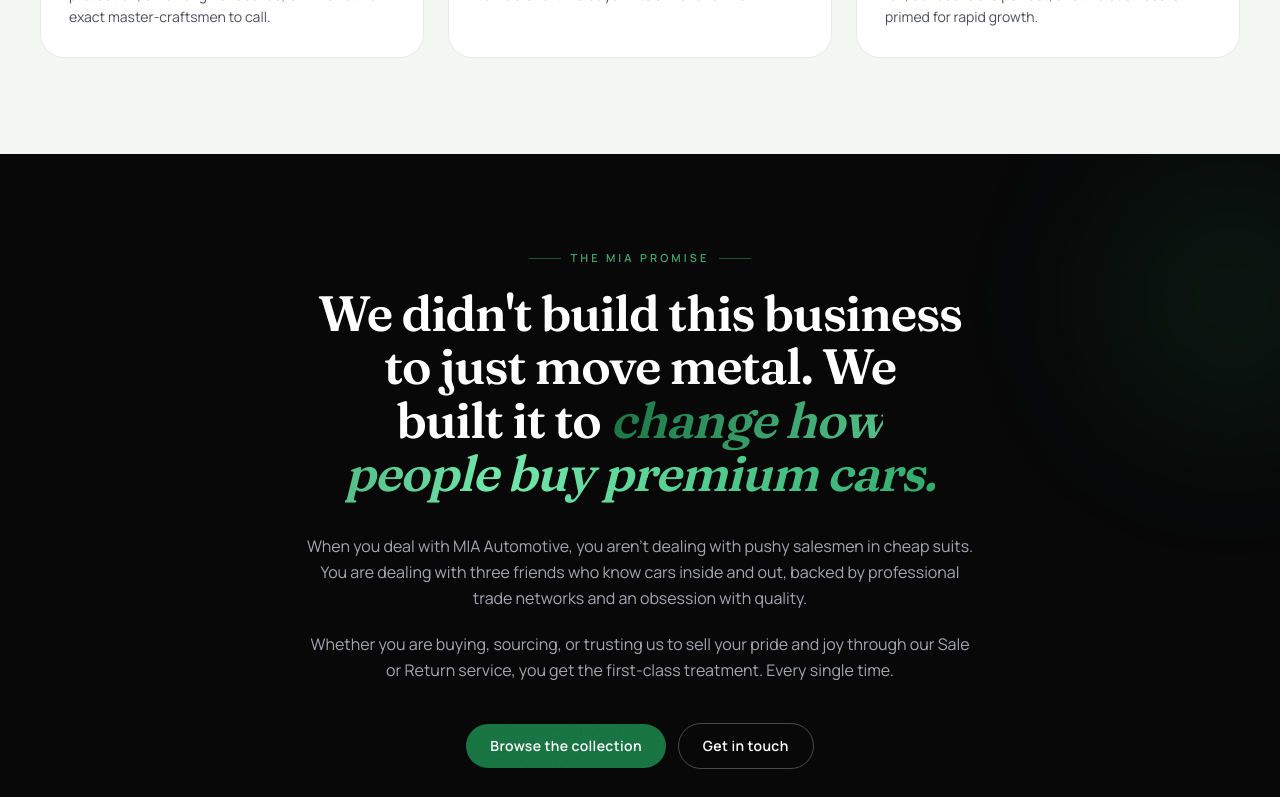
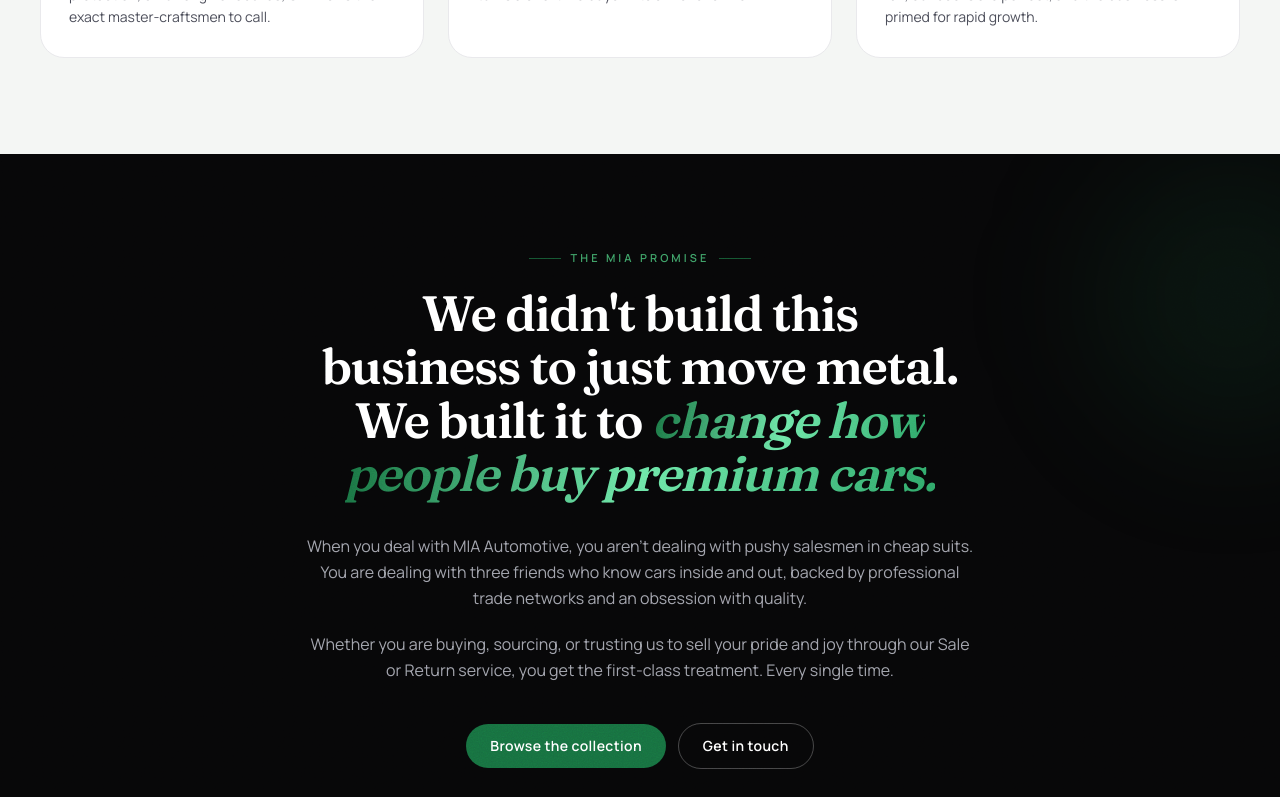
Before and after one commit to mchoudhury123/miaauto, a Next.js app: page /about in a window 1280 px wide. Shown: the part 1912-2709 px from the top of the page. Built offline with nearby package versions, Linux system fonts and the light colour scheme.

Commit message:
Stop italic gradient descenders being clipped by background-clip text
Co-Authored-By: Claude Opus 4.8 <noreply@anthropic.com>

```diff
--- a/src/app/globals.css
+++ b/src/app/globals.css
@@ -106,9 +106,14 @@
   .text-pretty {
     text-wrap: pretty;
   }
-  /* Green metallic gradient text (used on dark sections) */
+  /* Green metallic gradient text (used on dark sections).
+     padding-bottom + box-decoration-break stop italic descenders (y, ?, p…)
+     being clipped by background-clip: text, while still allowing the text to
+     wrap normally across lines. */
   .text-green-gradient {
-    @apply bg-clip-text text-transparent;
+    @apply bg-clip-text pb-[0.2em] text-transparent;
+    -webkit-box-decoration-break: clone;
+    box-decoration-break: clone;
     background-image: linear-gradient(
       100deg,
       #177040 0%,
```
